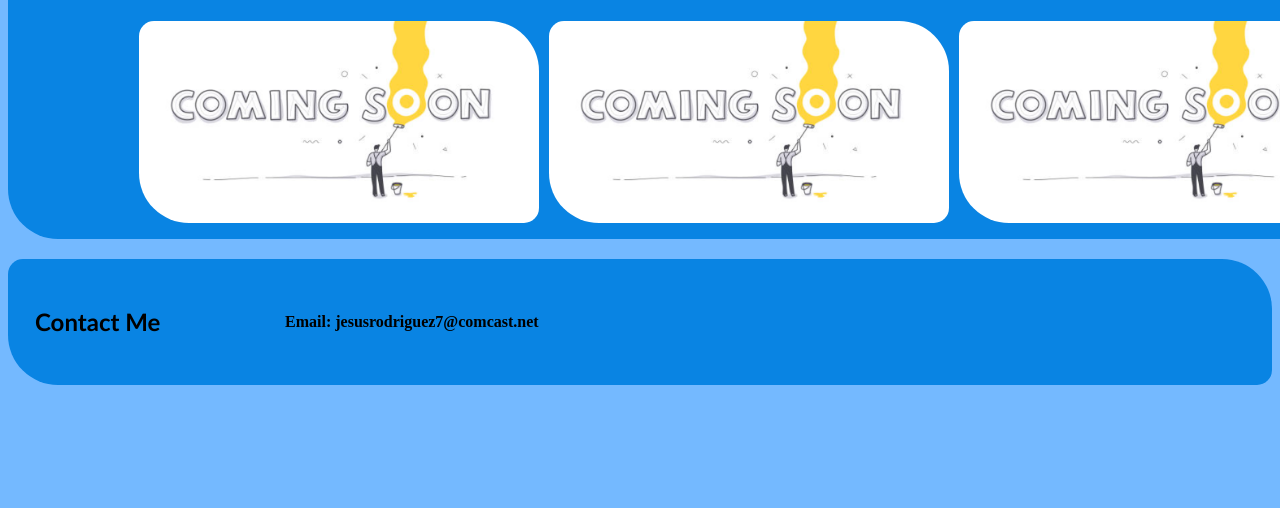
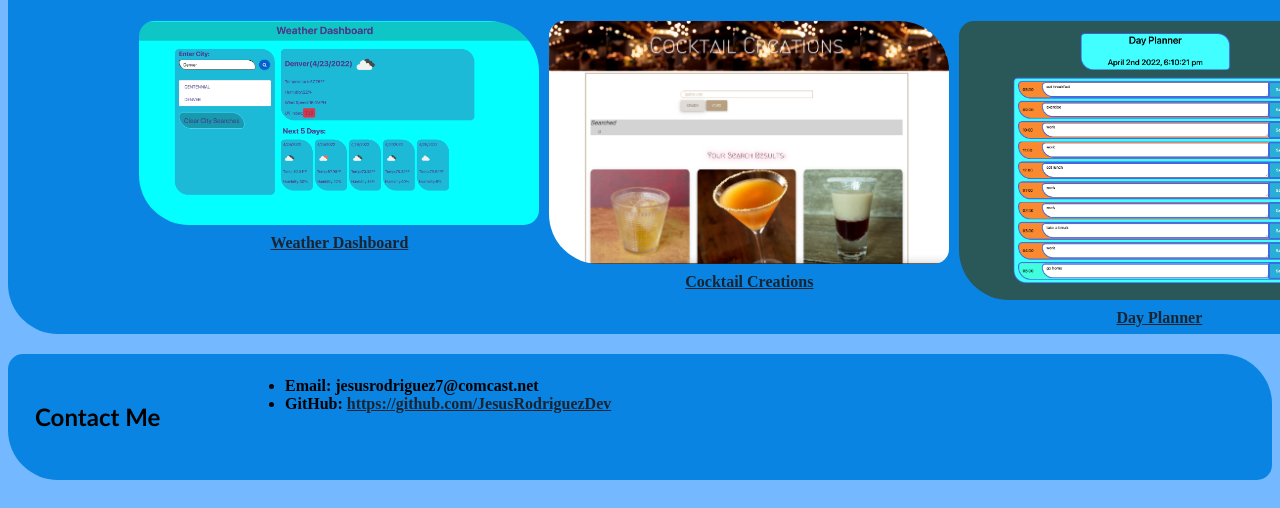
Before and after one commit to JesusRodriguezDev/portfolioHomework, a plain HTML site: page index.html in a window 1280 px wide. Shown: the part 1636-2144 px from the top of the page. Before the commit the page ends 2049 px from the top, so only its background shows below. Drawn offline with Linux system fonts and the light colour scheme.

Commit message:
updated thumbnails pictures and links as well as contact me section

```diff
--- a/index.html
+++ b/index.html
@@ -50,18 +50,18 @@
                 </section>
                 <div class="smaller-cards">
                     <section class="card">
-                        <img src="./assets/images/comingSoon4.PNG" alt="coming soon">
+                        <a href="https://jesusrodriguezdev.github.io/Weather-Dashboard/" target="_blank"><img src="./assets/images/weather app screenshot.png" alt="weather dashboard"><span class="link-text">Weather Dashboard</span></a>
                     </section>
                     <section class="card">
-                        <img src="./assets/images/comingSoon4.PNG" alt="coming soon">
+                        <a href="https://jesusrodriguezdev.github.io/Cocktail_Creations/" target="_blank"><img src="./assets/images/cocktail creations screenshot.png" alt="cocktail creations"><span class="link-text">Cocktail Creations</span></a>
                     </section>
 
                     <section class="card">
-                        <img src="./assets/images/comingSoon4.PNG" alt="coming soon">
+                       <a href="https://jesusrodriguezdev.github.io/dayPlannerWebApp/" target="_blank"><img src="./assets/images/day planner screenshot.png" alt="day planner"><span class="link-text">Day Planner</span></a>
                     </section>
 
                     <section class="card">
-                        <img src="./assets/images/comingSoon4.PNG" alt="coming soon">
+                        <a href="https://jesusrodriguezdev.github.io/javaScriptQuizHomework/" ><img src="./assets/images/coding quiz screenshot.png" alt="coming soon"><span class="link-text">Coding Quiz Challenge</span></a>
                     </section>
                 </div>
 
@@ -72,7 +72,10 @@
             <aside>
                 <h2>Contact Me</h2>
             </aside>
-            <p>Email: jesusrodriguez7@comcast.net</p>
+            <ul>
+            <li>Email: jesusrodriguez7@comcast.net</li>
+            <li>GitHub: <a href="https://github.com/JesusRodriguezDev" target="_blank" >https://github.com/JesusRodriguezDev</a></li>
+        </ul>
         </section>
     </main>
 
```
Also changed, not shown: assets/images/cocktail creations screenshot.png (added), assets/images/coding quiz screenshot.png (added), assets/images/comingSoon3.PNG (deleted), assets/images/comingSoon4.PNG (deleted), assets/images/comingSoon5.PNG (deleted), assets/images/comingSoon6.PNG (deleted), assets/images/day planner screenshot.png (added), assets/images/weather app screenshot.png (added).
